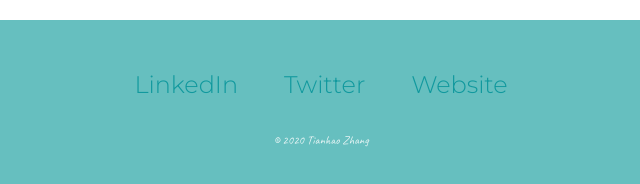
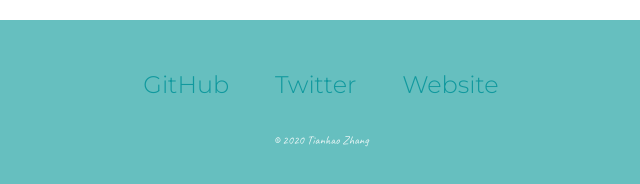
Before and after one commit to fogset/CSS-My-Site, a plain HTML site: page index.html in a window 1280 px wide. Shown: the part 2724-2908 px from the top of the page, 319-959 px from the left. Drawn offline with Linux system fonts and the light colour scheme.

Commit message:
added a new link

```diff
--- a/index.html
+++ b/index.html
@@ -49,7 +49,7 @@
     </div>
 
     <div class="bottom-container">
-      <a class="footer-link" href="https://www.linkedin.com/">LinkedIn</a>
+      <a class="footer-link" href="https://github.com/fogset">GitHub</a>
       <a class="footer-link" href="https://twitter.com/">Twitter</a>
       <a class="footer-link" href="https://www.appbrewery.co/">Website</a>
       <p class="copyright">© 2020 Tianhao Zhang</p>
```
